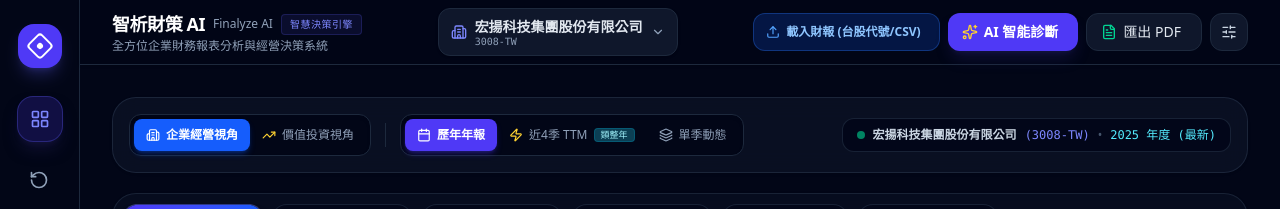
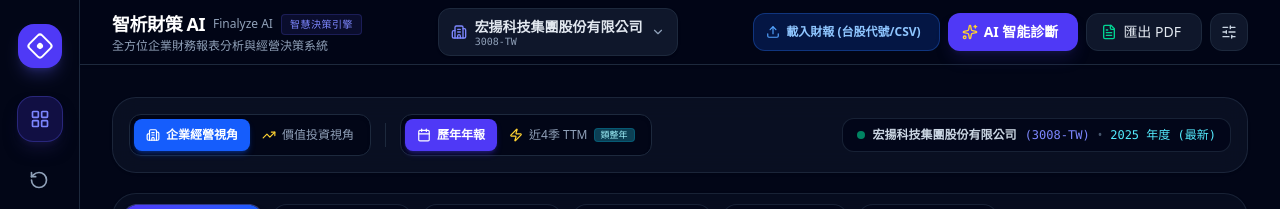
Before and after one commit to kevinhuang-coder/-AI-, a React (Vite) app: page / in a window 1280 px wide. Shown: the top 209 px of the page. Built offline with nearby package versions, Linux system fonts and the light colour scheme.

Commit message:
移除單季動態選項，精簡時間切換為「歷年年報」與「近4季 TTM (類整年)」

```diff
--- a/src/components/header/AnalyticsControlBar.tsx
+++ b/src/components/header/AnalyticsControlBar.tsx
@@ -58,7 +58,7 @@
 
           <div className="hidden sm:block w-px h-6 bg-slate-800"></div>
 
-          {/* 2. Time Frequency Switcher: Annual vs TTM vs Quarterly */}
+          {/* 2. Time Frequency Switcher: Annual vs TTM */}
           <div className="flex items-center bg-slate-950/90 p-1 rounded-xl border border-slate-800 text-xs font-medium shadow-inner">
             <button
               onClick={() => setTimeFrequency('annual')}
@@ -88,19 +88,6 @@
                 類整年
               </span>
             </button>
-
-            <button
-              onClick={() => setTimeFrequency('quarterly')}
-              className={`flex items-center space-x-1.5 px-3 py-1.5 rounded-lg transition-all cursor-pointer min-h-[32px] ${
-                timeFrequency === 'quarterly'
-                  ? 'bg-purple-600 text-white shadow-md shadow-purple-600/30 font-bold'
-                  : 'text-slate-400 hover:text-slate-200 hover:bg-slate-900'
-              }`}
-              title="單季獨立數據（檢視最新一季存貨與毛利突發轉折）"
-            >
-              <Layers className="w-3.5 h-3.5 flex-shrink-0" />
-              <span>單季動態</span>
-            </button>
           </div>
 
         </div>
--- a/src/context/FinancialContext.tsx
+++ b/src/context/FinancialContext.tsx
@@ -157,13 +157,11 @@
     return found || allCompaniesWithConsolidated[0] || consolidatedCompany;
   }, [allCompaniesWithConsolidated, activeCompanyId, consolidatedCompany]);
 
-  // 當前選中公司的期間（依 年度 / 近四季TTM / 單季 動態計算）並計算財務比率
+  // 當前選中公司的期間（依 歷年年度 / 近四季TTM類整年 動態計算）並計算財務比率
   const activeCompanyPeriodsWithRatios = useMemo(() => {
     let rawPeriods = activeCompany.periods;
     if (timeFrequency === 'ttm') {
       rawPeriods = computeTtmRollingPeriods(activeCompany.periods);
-    } else if (timeFrequency === 'quarterly') {
-      rawPeriods = getSingleQuarterPeriods(activeCompany.periods);
     }
     return calculateAllPeriodsRatios(rawPeriods);
   }, [activeCompany, timeFrequency]);
--- a/src/types/financial.ts
+++ b/src/types/financial.ts
@@ -205,4 +205,4 @@
   };
 }
 
-export type TimeFrequency = 'annual' | 'ttm' | 'quarterly';
+export type TimeFrequency = 'annual' | 'ttm';
```
